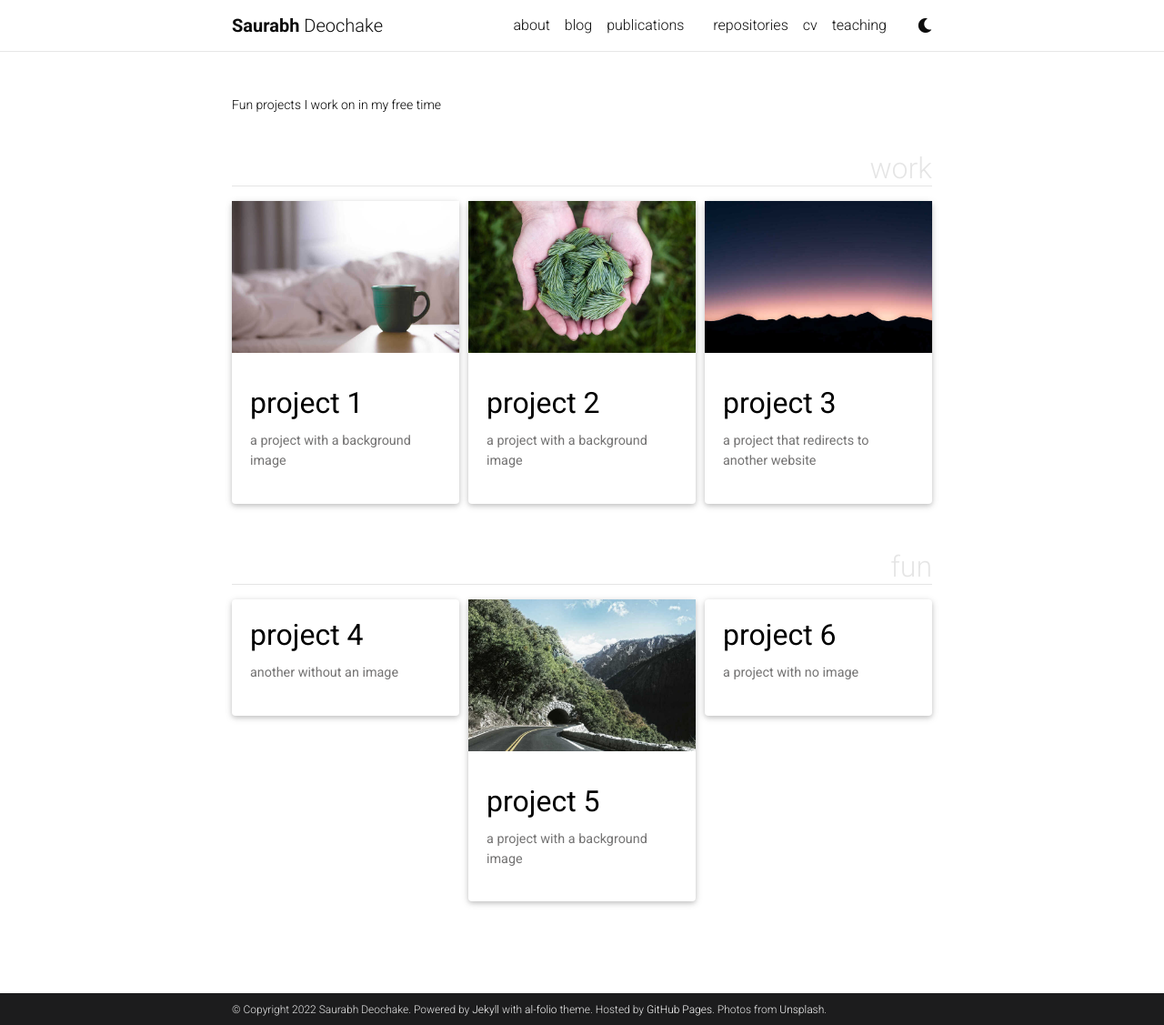
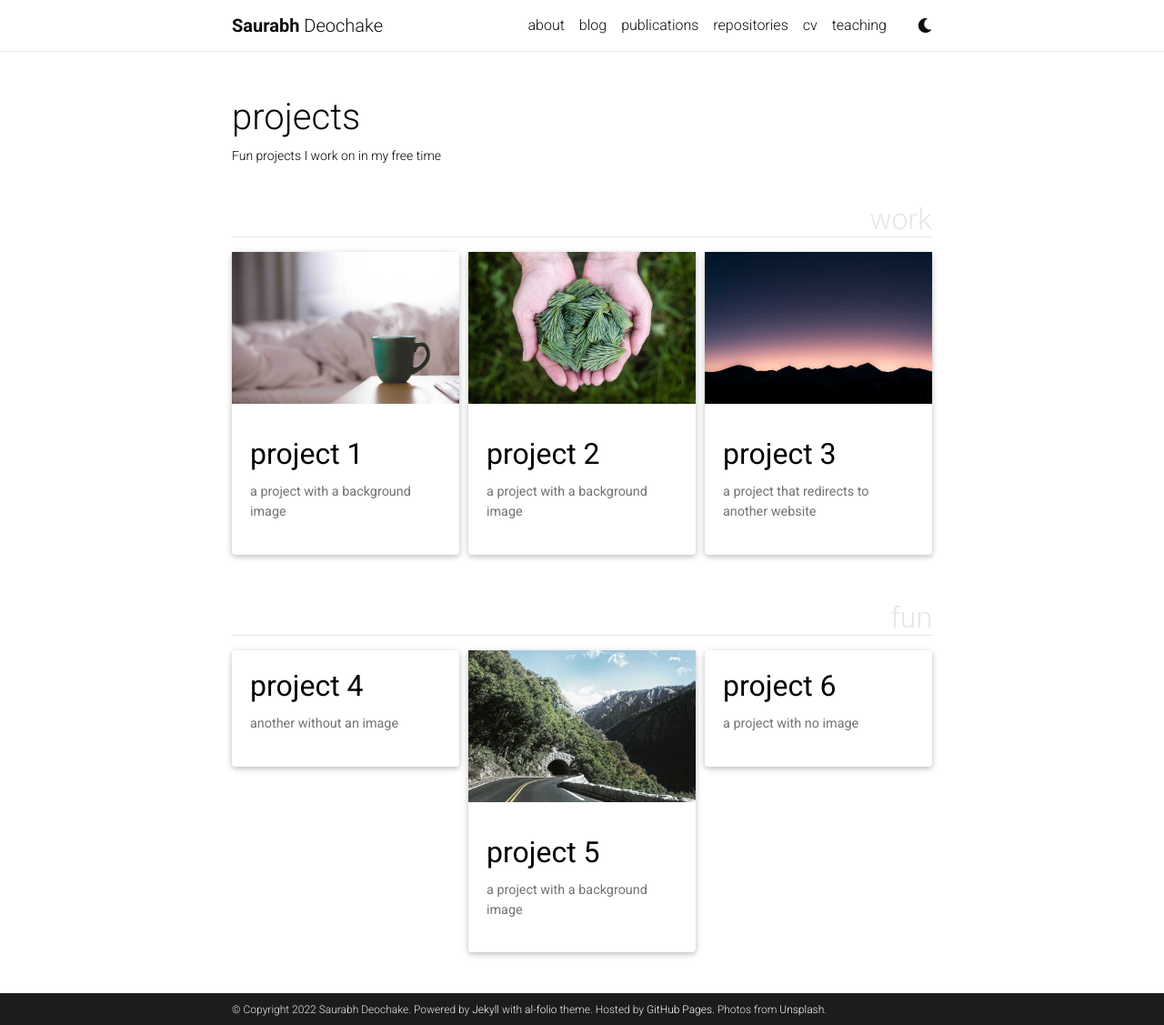
Before and after one commit to saurabh-deochake/saurabh-deochake.github.io, a Jekyll site: the page built from _pages/projects.md, in a window 1280 px wide and 1127 px high. Shown: the whole window at 91% size. Built offline with Jekyll 4.4.1, drawn with Linux system fonts in a browser that asks for light colours; full-size pictures stand in for the smaller copies a plugin makes; comment, search, counter and statistics services are not loaded; a style sheet for code colours, icons or effects is not loaded.

Commit message:
remove projects

```diff
--- a/_pages/projects.md
+++ b/_pages/projects.md
@@ -1,9 +1,9 @@
 ---
 layout: page
-title:
+title: projects
 permalink: /projects/
 description: Fun projects I work on in my free time
-nav: true
+nav: false
 nav_order: 2
 display_categories: [work, fun]
 horizontal: false
```
